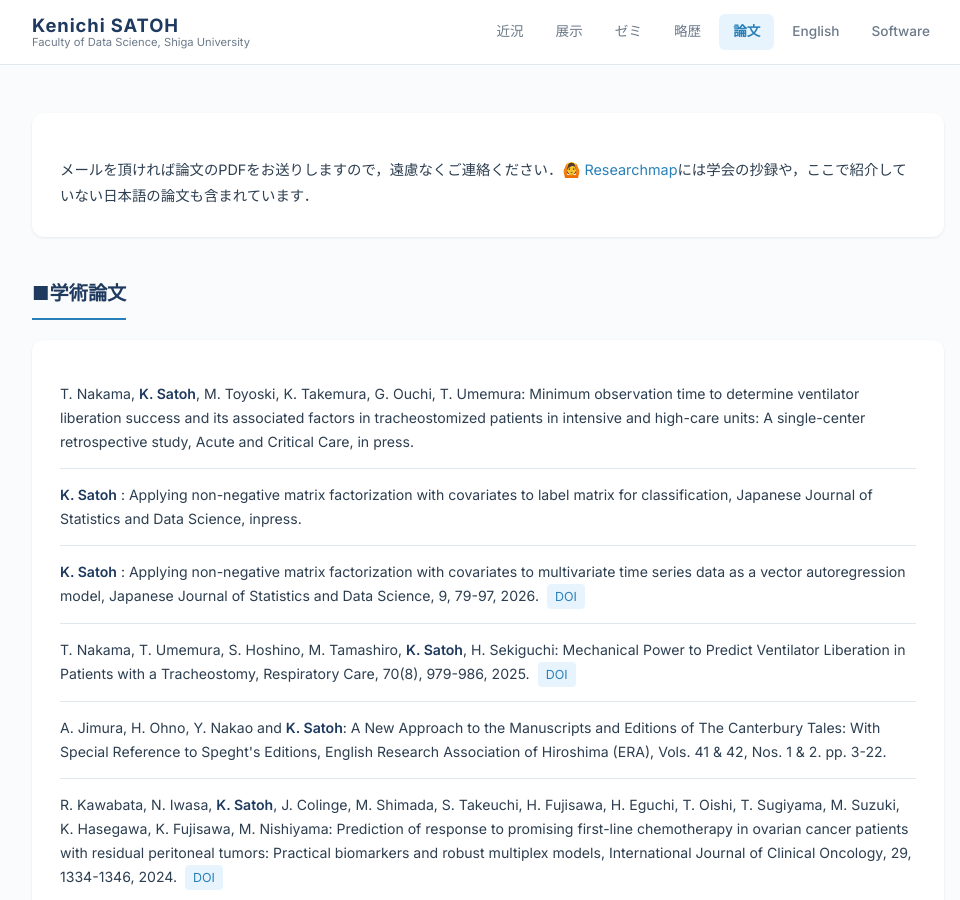
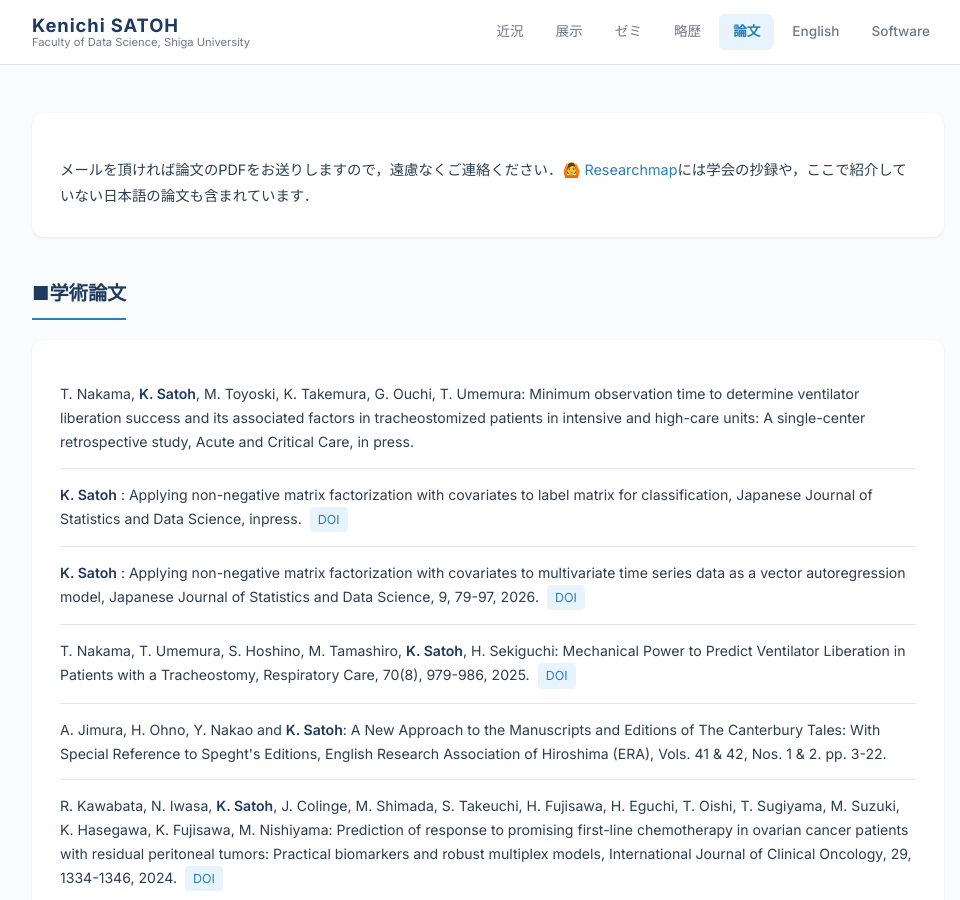
Before and after one commit to ksatohds/ksatohds.github.io, a Jekyll site: the page built from papers.md, in a window 1280 px wide and 900 px high. Shown: the whole window, without its empty margins (152-1112 px from the left). Built offline with Jekyll 4.4.1, drawn with Linux system fonts in a browser that asks for light colours.

Commit message:
20260706 papers: NMF-LAB論文（label matrix for classification）にDOIを追記
DOI:10.1007/s42081-026-00349-x

Co-Authored-By: Claude Opus 4.8 <noreply@anthropic.com>

```diff
--- a/papers.md
+++ b/papers.md
@@ -17,7 +17,7 @@ title: 論文
   <div class="card">
     <ol class="pub-list" reversed>
       <li>T. Nakama, <strong class="author-highlight">K. Satoh</strong>, M. Toyoski, K. Takemura, G. Ouchi, T. Umemura: Minimum observation time to determine ventilator liberation success and its associated factors in tracheostomized patients in intensive and high-care units: A single-center retrospective study, Acute and Critical Care, in press.</li>
-      <li><strong class="author-highlight">K. Satoh</strong> : Applying non-negative matrix factorization with covariates to label matrix for classification, Japanese Journal of Statistics and Data Science, inpress.</li>
+      <li><strong class="author-highlight">K. Satoh</strong> : Applying non-negative matrix factorization with covariates to label matrix for classification, Japanese Journal of Statistics and Data Science, inpress. <a class="pub-link" href="https://doi.org/10.1007/s42081-026-00349-x">DOI</a></li>
       <li><strong class="author-highlight">K. Satoh</strong> : Applying non-negative matrix factorization with covariates to multivariate time series data as a vector autoregression model, Japanese Journal of Statistics and Data Science, 9, 79-97, 2026. <a class="pub-link" href="https://doi.org/10.1007/s42081-025-00314-0">DOI</a></li>
       <li>T. Nakama, T. Umemura, S. Hoshino, M. Tamashiro, <strong class="author-highlight">K. Satoh</strong>, H. Sekiguchi: Mechanical Power to Predict Ventilator Liberation in Patients with a Tracheostomy, Respiratory Care, 70(8), 979-986, 2025. <a class="pub-link" href="https://doi.org/10.1089/respcare.12237">DOI</a></li>
       <li>A. Jimura, H. Ohno, Y. Nakao and <strong class="author-highlight">K. Satoh</strong>: A New Approach to the Manuscripts and Editions of The Canterbury Tales: With Special Reference to Speght's Editions, English Research Association of Hiroshima (ERA), Vols. 41 &amp; 42, Nos. 1 &amp; 2. pp. 3-22.</li>
```
